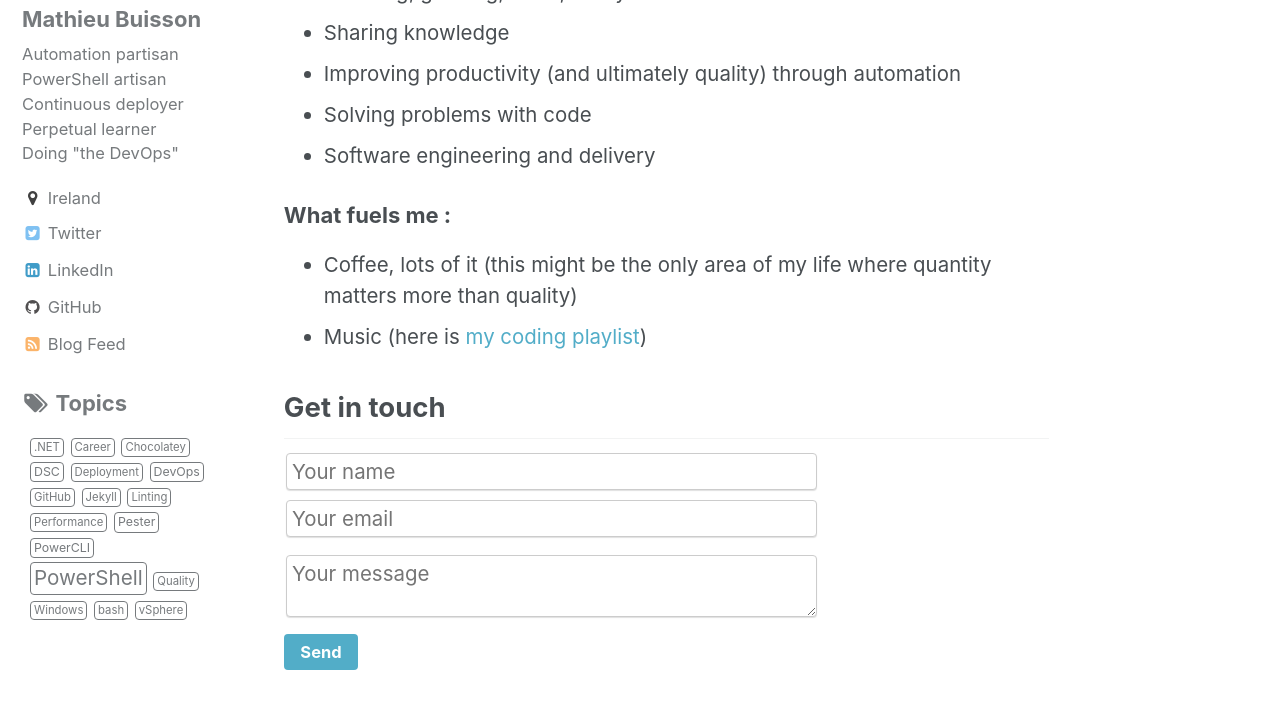
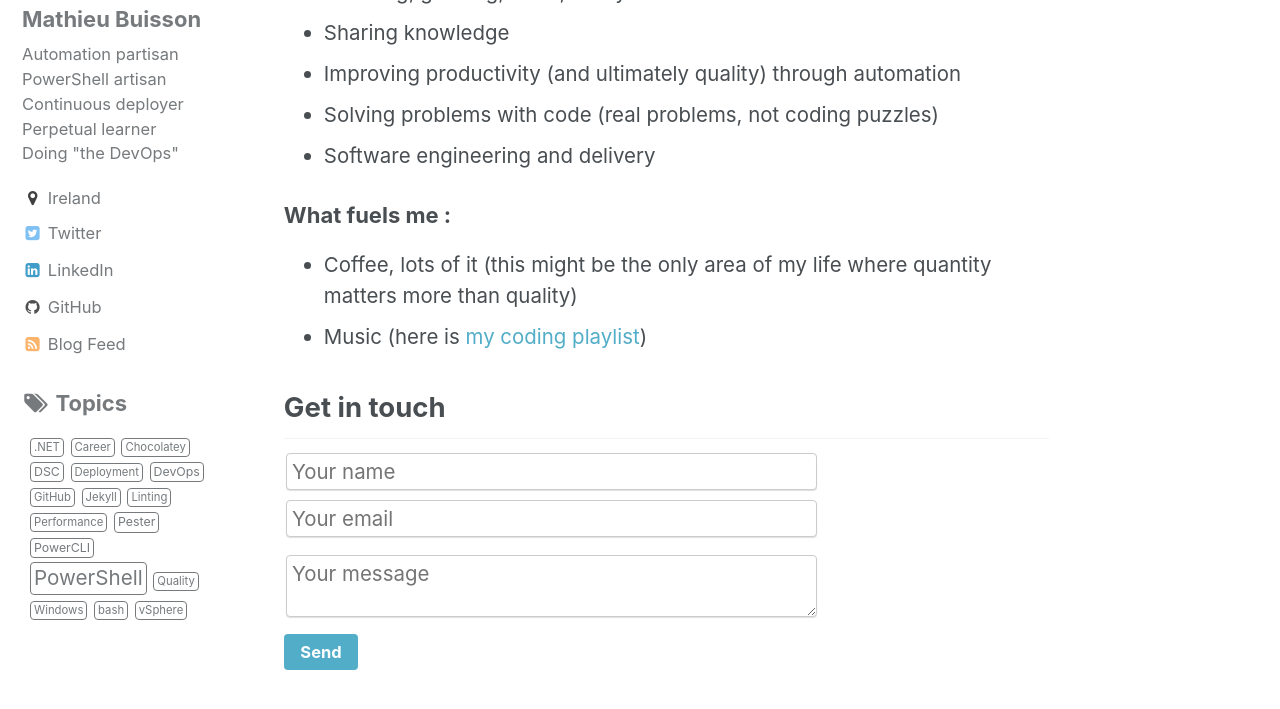
Before and after one commit to MathieuBuisson/MathieuBuisson.github.io, a Jekyll site: the page built from _pages/about.md, in a window 1280 px wide and 900 px high, scrolled down 1129 px, cut to the strip 158-867 px from the top of the window. Built offline with Jekyll 4.4.1, drawn with Linux system fonts in a browser that asks for light colours.

Commit message:
Update about.md

```diff
--- a/_pages/about.md
+++ b/_pages/about.md
@@ -28,7 +28,7 @@ I’m a Senior DevOps Engineer at [Oneview Healthcare](http://www.oneviewhealthc
   - Learning, growing, more, always
   - Sharing knowledge
   - Improving productivity (and ultimately quality) through automation
-  - Solving problems with code
+  - Solving problems with code (real problems, not coding puzzles)
   - Software engineering and delivery
 
 ### What fuels me :
```
